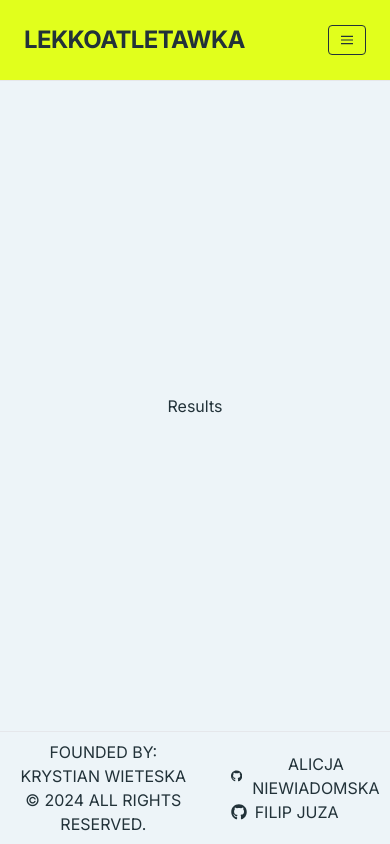
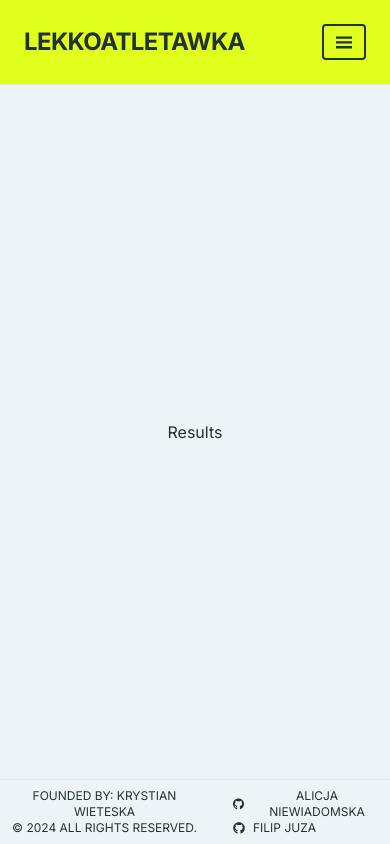
Before and after one commit to alicenoknow/lekko-web, a Next.js app: page /results in a window 390 px wide. Built offline with nearby package versions, Linux system fonts and the light colour scheme.

Commit message:
Remove rings on small screens

```diff
--- a/components/Footer.tsx
+++ b/components/Footer.tsx
@@ -47,7 +47,7 @@ const Footer = () => {
   });
 
   return (
-    <footer className='z-[3] flex items-center justify-evenly border-t p-2 uppercase'>
+    <footer className='z-[3] flex items-center justify-evenly border-t p-2 text-xs uppercase md:text-base'>
       <OwnerFooter />
       <CreatorsFooter />
     </footer>
--- a/components/banner/Banner.tsx
+++ b/components/banner/Banner.tsx
@@ -7,7 +7,7 @@ const Banner: React.FC = () => {
   return (
     <div className='absolute inset-0 flex flex-col items-center justify-center'>
       <LayeredText />
-      <div className='z-[3] mb-40 mt-auto md:mb-24'>
+      <div className='z-[3] mb-32 mt-auto md:mb-24'>
         <BaseButton
           label='Dołącz do Lekkoatletawki'
           link='https://www.facebook.com/groups/715213372162917/'
--- a/components/banner/LayeredText.tsx
+++ b/components/banner/LayeredText.tsx
@@ -21,7 +21,7 @@ const LayeredText: React.FC = () => {
       <div className='text-banner z-[1] text-wrap text-absoluteBlack'>
         {text}
       </div>
-      <div className='text-banner text-blur z-[3] text-wrap'>{text}</div>
+      <div className=':text-banner md:text-banner md:text-blur z-[3] text-wrap'>{text}</div>
       <div className='text-banner text-front z-[3] text-wrap'>{text}</div>
     </>
   );
--- a/components/banner/Rings.tsx
+++ b/components/banner/Rings.tsx
@@ -3,7 +3,7 @@
 import React, { useRef, useEffect, useMemo, useCallback } from 'react';
 import * as THREE from 'three';
 
-// TODO zoom out rings on window resizing down
+// TODO maybe add something on small screen instead of rings
 
 // Scene settings
 const clearColor = 0xffffff;
@@ -175,7 +175,7 @@ const Rings: React.FC = () => {
   }, [rings, recalculateCameraPosition]);
   return (
     <div
-      className='absolute left-2/4 top-2/4 z-[2] -translate-x-2/4 -translate-y-2/4'
+      className='absolute left-2/4 top-2/4 z-[2] hidden -translate-x-2/4 -translate-y-2/4 md:block'
       ref={containerRef}
     />
   );
--- a/components/navbar/NavBar.tsx
+++ b/components/navbar/NavBar.tsx
@@ -30,15 +30,15 @@ const NavBar = () => {
             event.stopPropagation();
             setIsOpen(!isOpen);
           }}
-          className='z-[4] flex items-center rounded border border-primaryDark px-3 py-2 text-primaryDark hover:border-primaryLight hover:text-primaryLight'
+          className='z-[4] flex items-center rounded border-2 border-primaryDark px-3 py-2 text-primaryDark hover:border-primaryLight hover:text-primaryLight'
         >
           <svg
-            className='h-3 w-3 fill-current'
+            className='h-4 w-4 fill-current'
             viewBox='0 0 20 20'
             xmlns='http://www.w3.org/2000/svg'
           >
             <title>Menu</title>
-            <path d='M0 3h20v2H0V3zm0 6h20v2H0V9zm0 6h20v2H0v15z' />
+            <path d='M0 3h20v3H0V3zm0 6h20v3H0V9zm0 6h20v3H0v15z' />
           </svg>
         </button>
       </div>
```
